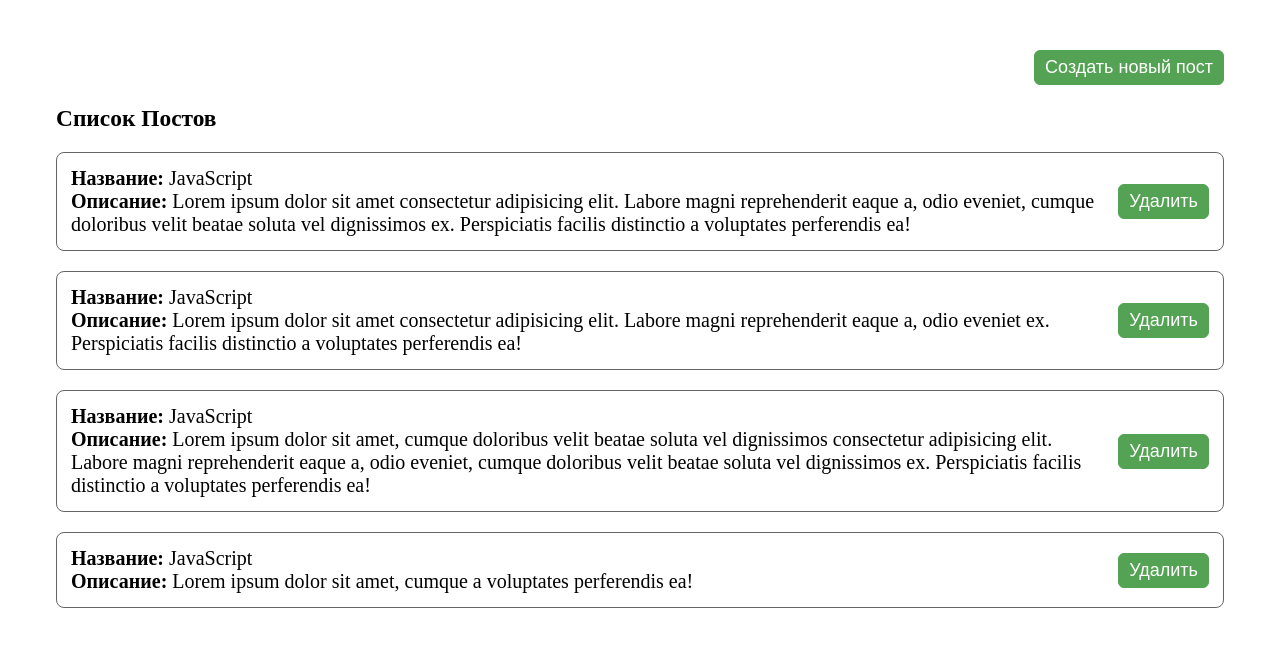
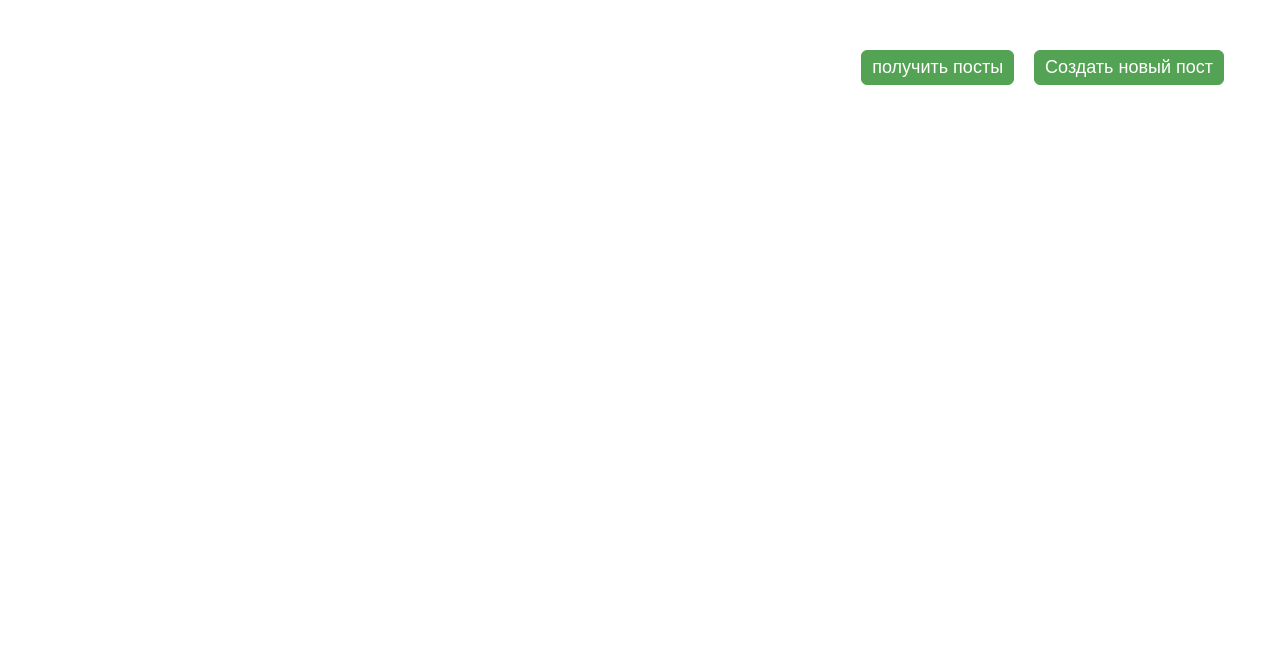
Before and after one commit to AlexGrigorenco/vue-learn, a Vue app: page / in a window 1280 px wide. Shown: the top 646 px of the page. Built offline with nearby package versions, Linux system fonts and the light colour scheme.

Commit message:
add getting post from api to clik

```diff
--- a/package.json
+++ b/package.json
@@ -7,6 +7,7 @@
     "build": "vue-cli-service build"
   },
   "dependencies": {
+    "axios": "^1.5.1",
     "core-js": "^3.8.3",
     "vue": "^3.2.13",
     "vue-router": "^4.0.3",
--- a/src/App.vue
+++ b/src/App.vue
@@ -1,11 +1,21 @@
 <template>
   <div class="container">
 
-    <div style="display: flex; justify-content: end;">
+    <div class="bttn-wrapper">
+      <div>
       <my-button
+    @click="getPostsFromApi">
+      получить посты
+    </my-button>
+    </div>
+      <div>
+        <my-button
       @click="modalVisible = true"
       >Создать новый пост</my-button>
+      </div>
     </div>
+
+
 
     <my-modal
     v-model:show="modalVisible">
@@ -23,13 +33,14 @@
     :posts="posts"
     @removePost="removePost" />
 
-
+    <my-loader v-if="loaderVisible"/>
   </div>
 </template>
 <script>
 
 import PostList from "@/components/PostList";
 import CreatePostForm from "@/components/CreatePostForm";
+import { getPosts } from "@/api";
 
 export default {
   components: {
@@ -39,33 +50,9 @@ export default {
 
   data() {
     return {
-      posts: [
-        {
-          id: 1,
-          title: "JavaScript",
-          description:
-            "Lorem ipsum dolor sit amet consectetur adipisicing elit. Labore magni reprehenderit eaque a, odio eveniet, cumque doloribus velit beatae soluta vel dignissimos ex. Perspiciatis facilis distinctio a voluptates perferendis ea!",
-        },
-        {
-          id: 2,
-          title: "JavaScript",
-          description:
-            "Lorem ipsum dolor sit amet consectetur adipisicing elit. Labore magni reprehenderit eaque a, odio eveniet ex. Perspiciatis facilis distinctio a voluptates perferendis ea!",
-        },
-        {
-          id: 3,
-          title: "JavaScript",
-          description:
-            "Lorem ipsum dolor sit amet, cumque doloribus velit beatae soluta vel dignissimos consectetur adipisicing elit. Labore magni reprehenderit eaque a, odio eveniet, cumque doloribus velit beatae soluta vel dignissimos ex. Perspiciatis facilis distinctio a voluptates perferendis ea!",
-        },
-        {
-          id: 4,
-          title: "JavaScript",
-          description:
-            "Lorem ipsum dolor sit amet, cumque  a voluptates perferendis ea!",
-        },
-      ],
+      posts: [],
       modalVisible: false,
+      loaderVisible: false,
     };
   },
 
@@ -76,6 +63,11 @@ export default {
     },
     removePost(post){
       this.posts = this.posts.filter(postItem => postItem.id !== post.id);
+    },
+    async getPostsFromApi(){
+      this.loaderVisible = true;
+      this.posts = await getPosts();
+      this.loaderVisible = false;
     }
   },
 };
@@ -106,6 +98,13 @@ body {
   font-size: 26px;
   animation: pulse 1s linear infinite ;
 }
+.bttn-wrapper{
+  display: flex;
+  align-items: center;
+  justify-content: flex-end;
+  gap: 20px;
+  flex-wrap: wrap;
+}
 @keyframes pulse {
   0%{
     opacity: 0;
--- /dev/null
+++ b/src/api.js
@@ -0,0 +1,12 @@
+
+import axios from "axios";
+
+export async function getPosts() {
+    try {
+        const response = await axios.get('https://jsonplaceholder.typicode.com/posts?_limit=10');
+        return response.data;
+    }
+    catch (err){
+        alert('Ошибка при получении постов! обновите страницу и попробуйте ещё раз...')
+    }
+}
--- a/src/components/CreatePostForm.vue
+++ b/src/components/CreatePostForm.vue
@@ -7,7 +7,7 @@
         placeholder="Введите название поста"
       />
       <my-input
-        v-model:value="newPost.description"
+        v-model:value="newPost.body"
         type="text"
         placeholder="Введите описание поста"
       />
@@ -26,7 +26,7 @@ export default {
         return{
             newPost: {
                 title: '',
-                description: '',
+                body: '',
             }
         }
     },
@@ -37,7 +37,7 @@ export default {
 
         this.newPost = {
                 title: '',
-                description: '',
+                body: '',
             }
     }
   },
--- a/src/components/PostItem.vue
+++ b/src/components/PostItem.vue
@@ -2,10 +2,13 @@
     <div
     @click="openPostInModal"
     class="post">
-        <div>
-            <div><strong>Название:</strong> {{ post.title }}</div>
-        <div>
-          <strong>Описание:</strong> {{ post.description }}</div>
+        <div class="post-content-wrapper">
+            <div class="title">
+               {{ post.title }}
+            </div>
+        <div class="post-text">
+           {{ post.body }}
+          </div>
       </div>
       <div>
         <my-button
@@ -40,15 +43,31 @@ export default {
   border-radius: 8px;
 
   display: flex;
-  align-items: center;
   justify-content: space-between;
   gap: 20px;
 }
 .post:hover {
   background: #f3f3f39c;
   border: 1px solid #6565655f;
+  box-shadow: 2px 2px 10px green;
   transition: 0.5s linear;
   cursor: default;
+  transform: translateY(-2px);
+}
+.title{
+  font-size: 20px;
+  text-transform: uppercase;
+  font-weight: 700;
+}
+.post-text{
+  font-size: 18px;
+  line-height: 140%;
+}
+.post-content-wrapper{
+  display: flex;
+  flex-direction: column;
+  gap: 30px;
+  padding: 30px;
 }
 
 
--- a/src/components/UI/MyButton.vue
+++ b/src/components/UI/MyButton.vue
@@ -19,6 +19,7 @@ button {
   background: rgb(84, 162, 84);
   border: 1px solid rgb(84, 162, 84);
   color: #fff;
+  cursor: pointer;
 }
 button:hover {
   background: #fff;
--- /dev/null
+++ b/src/components/UI/MyLoader.vue
@@ -0,0 +1,84 @@
+<template>
+  <div class="load-wrapper">
+    <div><span class="loader-60"> </span></div>
+  </div>
+</template>
+
+<script>
+export default {
+        name: 'my-loader',
+    }
+</script>
+
+<style scoped>
+.load-wrapper{
+    position: fixed;
+    top: 0;right: 0;bottom: 0;left: 0;
+    background: rgba(41, 85, 20, 0.7);
+
+    display: flex;
+    align-items: center;
+    justify-content: center;
+}
+.loader-60 {
+  width: 16px;
+  height: 16px;
+  box-shadow: 0 30px, 0 -30px;
+  border-radius: 4px;
+  background: currentColor;
+  display: inline-block;
+  position: relative;
+  color: #fff;
+  left: -30px;
+  -webkit-animation: animloader60 2s ease infinite;
+  animation: animloader60 2s ease infinite;
+}
+.loader-60::after,
+.loader-60::before {
+  content: "";
+  width: 16px;
+  height: 16px;
+  box-shadow: 0 30px, 0 -30px;
+  border-radius: 4px;
+  background: currentColor;
+  color: #fff;
+  position: absolute;
+  left: 30px;
+  top: 0;
+  -webkit-animation: animloader60 2s 0.2s ease infinite;
+  animation: animloader60 2s 0.2s ease infinite;
+}
+.loader-60::before {
+  -webkit-animation-delay: 0.4s;
+  animation-delay: 0.4s;
+  left: 60px;
+}
+@-webkit-keyframes animloader60 {
+  0% {
+    top: 0;
+    color: white;
+  }
+  50% {
+    top: 30px;
+    color: rgba(255, 255, 255, 0.2);
+  }
+  100% {
+    top: 0;
+    color: white;
+  }
+}
+@keyframes animloader60 {
+  0% {
+    top: 0;
+    color: white;
+  }
+  50% {
+    top: 30px;
+    color: rgba(255, 255, 255, 0.2);
+  }
+  100% {
+    top: 0;
+    color: white;
+  }
+}
+</style>
--- a/src/components/UI/MyModal.vue
+++ b/src/components/UI/MyModal.vue
@@ -99,4 +99,15 @@
     transform: rotate(-45deg);
 }
 
+@media(max-width:500px){
+    .content{
+        position: absolute;
+        top: 0;
+        right: 0;
+        bottom: 0;
+        left: 0;
+        max-width: 100%;
+    }
+}
+
 </style>
--- a/src/components/UI/exportUiComponents.js
+++ b/src/components/UI/exportUiComponents.js
@@ -5,8 +5,11 @@ import MyInput from '@/components/UI/MyInput';
 
 import MyModal from '@/components/UI/MyModal';
 
+import MyLoader from '@/components/UI/MyLoader';
+
 export default [
     MyButton,
     MyInput,
     MyModal,
+    MyLoader,
 ]
```
Also changed, not shown: 1 other file (tests, documents, lock files or other folders).
